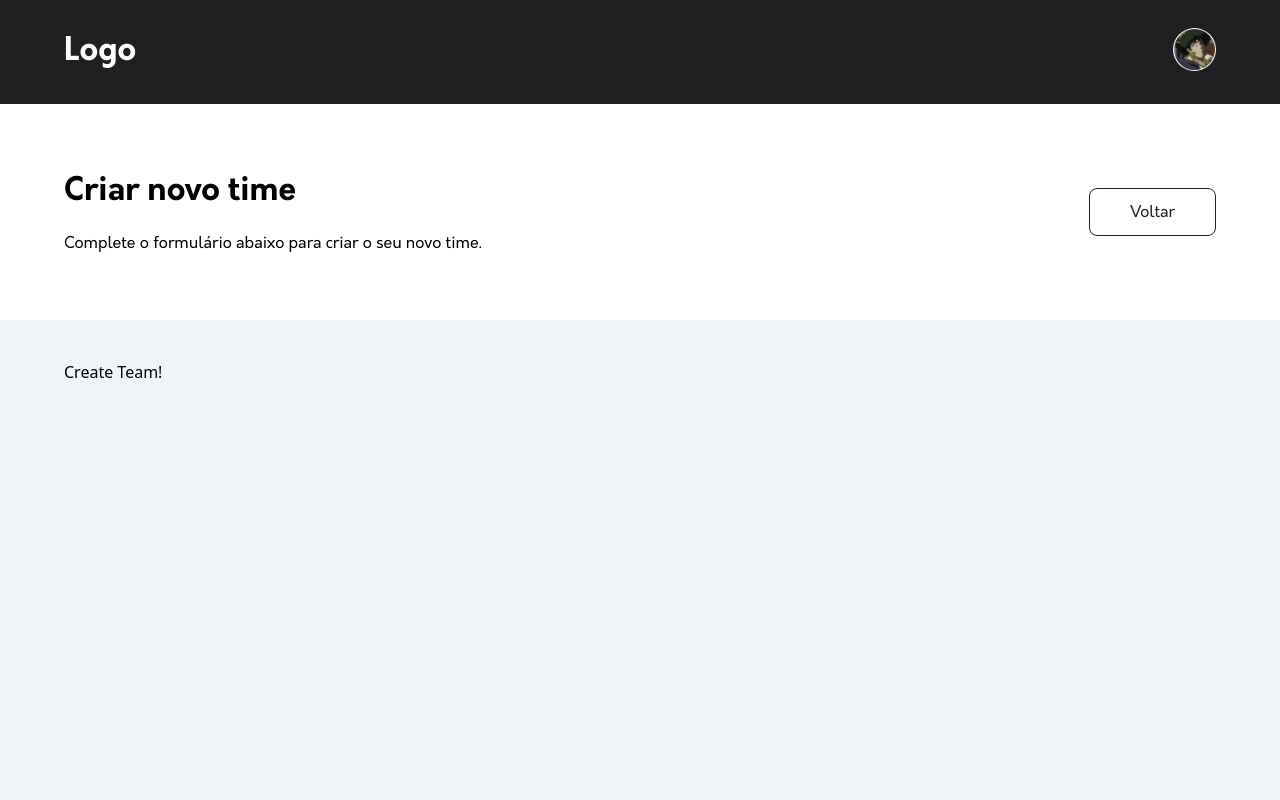
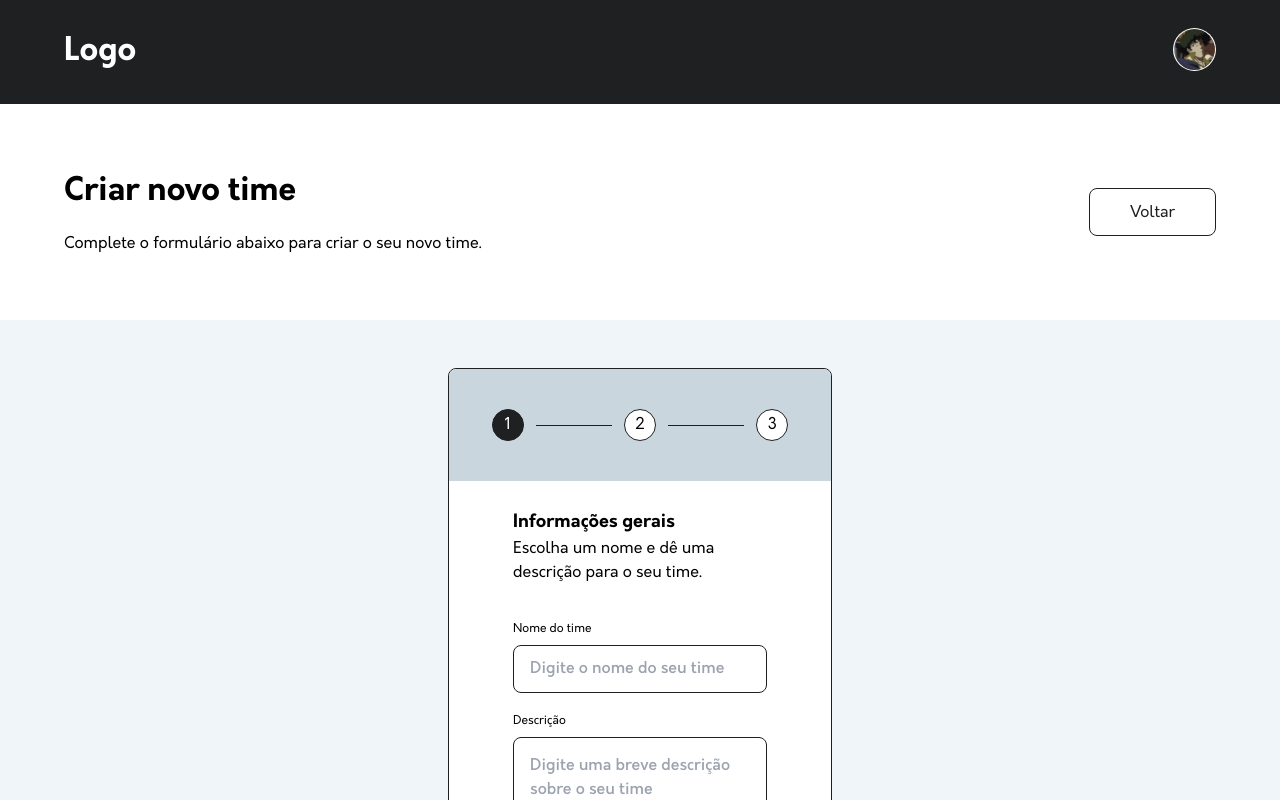
Before and after one commit to emanusantos/SGPP_FRONT, a React (Vite) app: page /times/criar in a window 1280 px wide. Shown: the top 800 px of the page. Built offline with nearby package versions, Linux system fonts and the light colour scheme.

Commit message:
feat: started building create team step card

```diff
--- /dev/null
+++ b/src/components/Input/MultilineInput.tsx
@@ -0,0 +1,31 @@
+import { twMerge } from "tailwind-merge";
+import { MultilineInputProps } from "./types";
+
+export function MultilineInput({
+  label,
+  containerClasses,
+  className,
+  error,
+  ...props
+}: MultilineInputProps) {
+  return (
+    <div>
+      <div
+        className={twMerge("relative flex flex-col gap-2", containerClasses)}
+      >
+        {!!label && <p className="text-black font-orkney text-xs">{label}</p>}
+        <textarea
+          {...props}
+          className={twMerge(
+            "outline-none border border-primary h-12 rounded-lg p-4 w-full font-orkneyMd",
+            className
+          )}
+        />
+      </div>
+
+      {!!error && (
+        <p className="ml-4 py-1 text-red-500 text-sm font-gilroyMd">{error}</p>
+      )}
+    </div>
+  );
+}
--- a/src/components/Input/index.tsx
+++ b/src/components/Input/index.tsx
@@ -4,11 +4,13 @@ import { InputProps } from "./types";
 import { twMerge } from "tailwind-merge";
 
 export const Input = forwardRef<HTMLInputElement, InputProps>(
-  ({ error, label, className, ...props }, ref) => {
+  ({ error, label, className, containerClasses = "", ...props }, ref) => {
     return (
       <div>
-        <div className="relative">
-          {!!label && <p className="label">{label}</p>}
+        <div
+          className={twMerge("relative flex flex-col gap-2", containerClasses)}
+        >
+          {!!label && <p className="text-black font-orkney text-xs">{label}</p>}
           <input
             ref={ref}
             {...props}
--- a/src/components/Input/types.ts
+++ b/src/components/Input/types.ts
@@ -1,6 +1,14 @@
-import { InputHTMLAttributes } from "react";
+import { InputHTMLAttributes, TextareaHTMLAttributes } from "react";
 
 export interface InputProps extends InputHTMLAttributes<HTMLInputElement> {
   error?: string;
   label?: string;
+  containerClasses?: string;
 }
+
+export interface MultilineInputProps
+  extends TextareaHTMLAttributes<HTMLTextAreaElement> {
+  error?: string;
+  label?: string;
+  containerClasses?: string;
+}
--- a/src/components/index.ts
+++ b/src/components/index.ts
@@ -1,5 +1,6 @@
 export { Button } from "./Button";
 export { Input } from "./Input";
+export { MultilineInput } from "./Input/MultilineInput";
 export { PageHeader } from "./PageHeader";
 export { PageSubheader } from "./PageSubheader";
 export { PageMain } from "./PageMain";
--- /dev/null
+++ b/src/routes/CreateTeam/components/CreateTeamStepCard/index.tsx
@@ -0,0 +1,51 @@
+import React from "react";
+
+function StepNumber({
+  step,
+  isCurrentStep,
+}: {
+  step: number;
+  isCurrentStep?: boolean;
+}) {
+  const bgColor = isCurrentStep ? "bg-primary" : "bg-white";
+  const textColor = isCurrentStep ? "text-white" : "text-black";
+
+  return (
+    <div
+      className={`rounded-full w-8 h-8 flex justify-center items-center border border-primary ${bgColor}`}
+    >
+      <p className={`font-orkney ${textColor}`}>{step}</p>
+    </div>
+  );
+}
+
+export function CreateTeamStepCard({
+  numberOfSteps = 3,
+  currentStep = 1,
+  children,
+}: {
+  numberOfSteps: number;
+  currentStep: number;
+  children: React.ReactNode | React.ReactNode[];
+}) {
+  return (
+    <div className="w-1/3 flex-grow bg-white border border-primary rounded-lg">
+      <div className="w-full bg-gray-dark flex justify-center rounded-t-lg gap-3 py-10">
+        {Array.from(Array(numberOfSteps)).map((_, index) => (
+          <React.Fragment key={index}>
+            <StepNumber
+              step={index + 1}
+              isCurrentStep={index + 1 === currentStep}
+            />
+
+            {index !== numberOfSteps - 1 && (
+              <div className="w-1/5 h-[1px] bg-primary self-center" />
+            )}
+          </React.Fragment>
+        ))}
+      </div>
+
+      <div className="pt-7 px-16 pb-16">{children}</div>
+    </div>
+  );
+}
--- /dev/null
+++ b/src/routes/CreateTeam/components/index.ts
@@ -0,0 +1 @@
+export { CreateTeamStepCard } from "./CreateTeamStepCard";
--- a/src/routes/CreateTeam/index.tsx
+++ b/src/routes/CreateTeam/index.tsx
@@ -1,6 +1,19 @@
-import { Button, PageHeader, PageMain, PageSubheader } from "@components";
+import React from "react";
+
+import {
+  Button,
+  Input,
+  MultilineInput,
+  PageHeader,
+  PageMain,
+  PageSubheader,
+} from "@components";
+
+import { CreateTeamStepCard } from "./components";
 
 export function CreateTeam() {
+  const [currentStep, setCurrentStep] = React.useState(1);
+
   return (
     <div className="flex flex-col min-h-dvh">
       <PageHeader />
@@ -14,7 +27,31 @@ export function CreateTeam() {
         </Button>
       </PageSubheader>
 
-      <PageMain className="flex flex-col gap-12">Create Team!</PageMain>
+      <PageMain className="flex flex-col gap-12 items-center justify-center py-12">
+        <CreateTeamStepCard numberOfSteps={3} currentStep={currentStep}>
+          <h3 className="font-orkneyBold text-black text-lg">
+            Informações gerais
+          </h3>
+          <p className="subtitle">
+            Escolha um nome e dê uma descrição para o seu time.
+          </p>
+
+          <Input
+            containerClasses="mt-9"
+            placeholder="Digite o nome do seu time"
+            label="Nome do time"
+          />
+
+          <MultilineInput
+            containerClasses="mt-5"
+            className="h-24 items-start resize-none"
+            placeholder="Digite uma breve descrição sobre o seu time"
+            label="Descrição"
+          />
+
+          <Button className="mt-7">Avançar</Button>
+        </CreateTeamStepCard>
+      </PageMain>
     </div>
   );
 }
```
